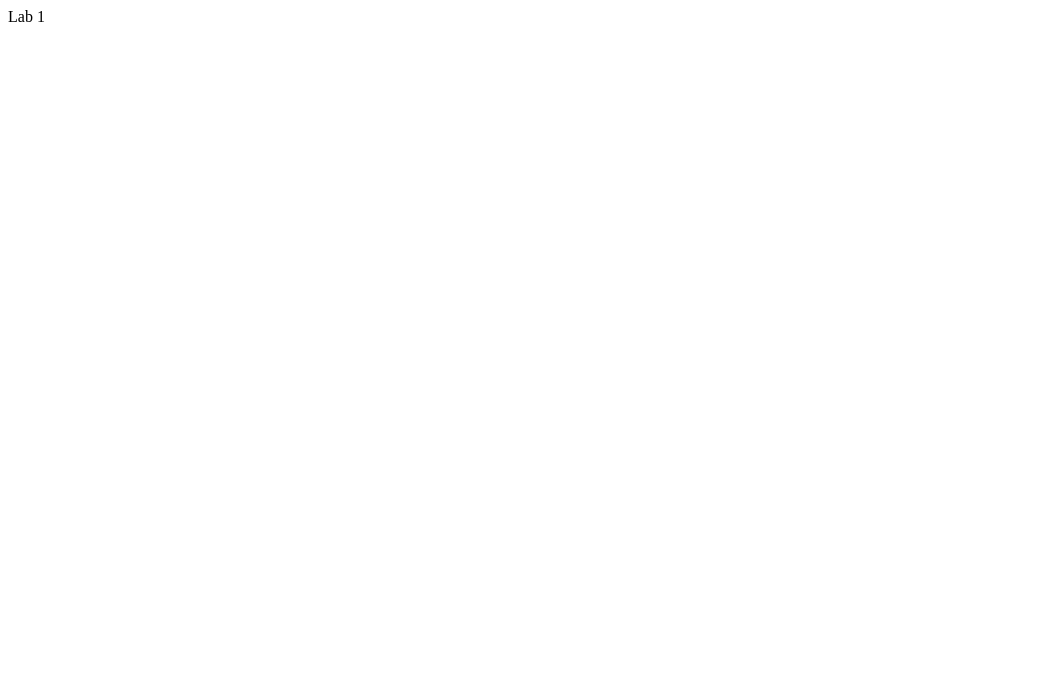
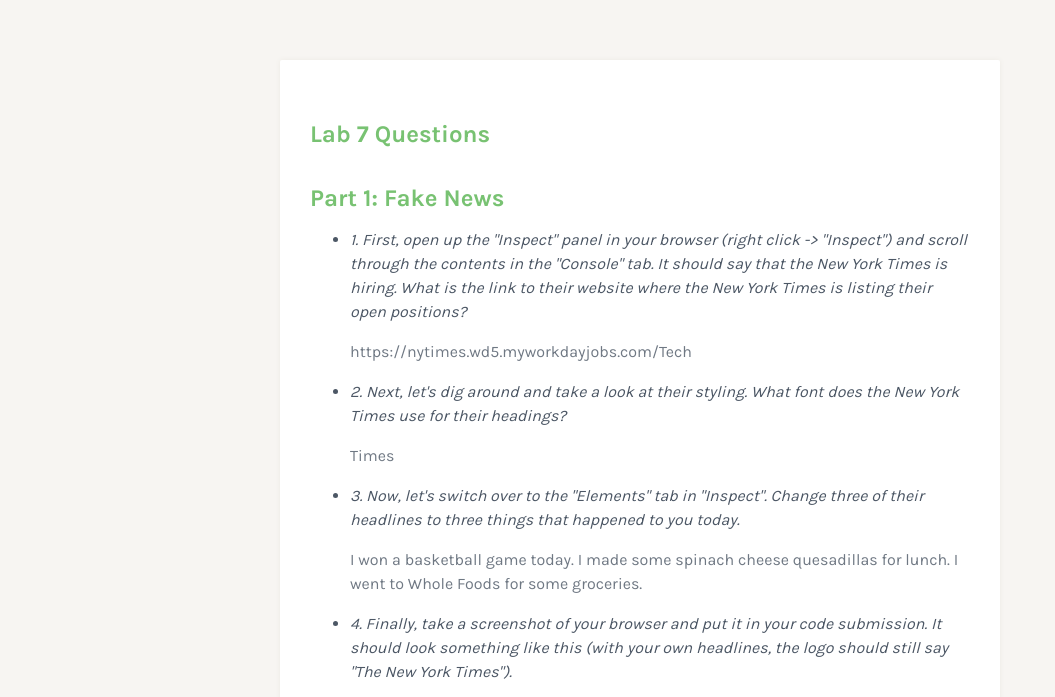
Before and after one commit to Jovi-0/Jovi-0.github.io, a plain HTML site: page labs/lab7/index.html in a window 1280 px wide. Shown: the top 697 px of the page, without its empty margins (0-1055 px from the left). Drawn offline with Linux system fonts and the light colour scheme; files that its build step writes are made by us from their sources.

Commit message:
finished lab7

```diff
--- a/labs/lab7/index.html
+++ b/labs/lab7/index.html
@@ -1,6 +1,58 @@
-<!DOCTYPE html>
 <html>
-    <body>
-        Lab 1
-    </body>
+
+<head>
+	<title>Lab 7 Responses</title>
+	<link href='http://fonts.googleapis.com/css?family=Karla:400,300,700,600' rel='stylesheet' type='text/css'>
+	<link rel="stylesheet" type="text/css" href="assets/css/wdd.css">
+	<meta charset="utf-8">
+</head>
+
+<body>
+	<div id="container">
+		<div class="section">
+			<div class="info">
+				<div class="info-title">Lab 7 Questions</div>
+			</div>
+            <div class="body-header">Part 1: Fake News</div>
+			<div class="body">
+				<ul>
+					<li>
+						<p> 1. First, open up the "Inspect" panel in your browser (right click -> "Inspect")
+                            and scroll through the contents in the "Console" tab. It should say that the New York
+                            Times is hiring. What is the link to their website where the New York Times is listing
+                            their open positions?</p>
+						<p> https://nytimes.wd5.myworkdayjobs.com/Tech </p>
+					</li>
+
+					<li>
+						<p> 2. Next, let's dig around and take a look at their styling.
+                            What font does the New York Times use for their headings?</p>
+						<p> Times </p>
+					</li>
+
+					<li>
+						<p> 3. Now, let's switch over to the "Elements" tab in "Inspect".
+                            Change three of their headlines to three things that happened to you today.</p>
+						<p> I won a basketball game today. I made some spinach cheese quesadillas for lunch. I went to Whole Foods for some groceries.</p>
+					</li>
+
+                    <li>
+						<p> 4. Finally, take a screenshot of your browser and put it in your code submission.
+                            It should look something like this (with your own headlines, the logo should
+                            still say "The New York Times").</p>
+                            <p><img src="assets/img/part1.png" alt="" /></p>
+					</li>
+				</ul>
+
+				<div class="body-header">Part 2</div>
+				<ul>
+					<li>
+						<p><img src="assets/img/part2.png" alt="" /></p>
+					</li>
+				</ul>
+			</div>
+		</div>
+	</div>
+</body>
+
 </html>
```
Also changed, not shown: labs/lab7/assets/img/part1.png (added), labs/lab7/assets/img/part2.png (added), 4 other files.
